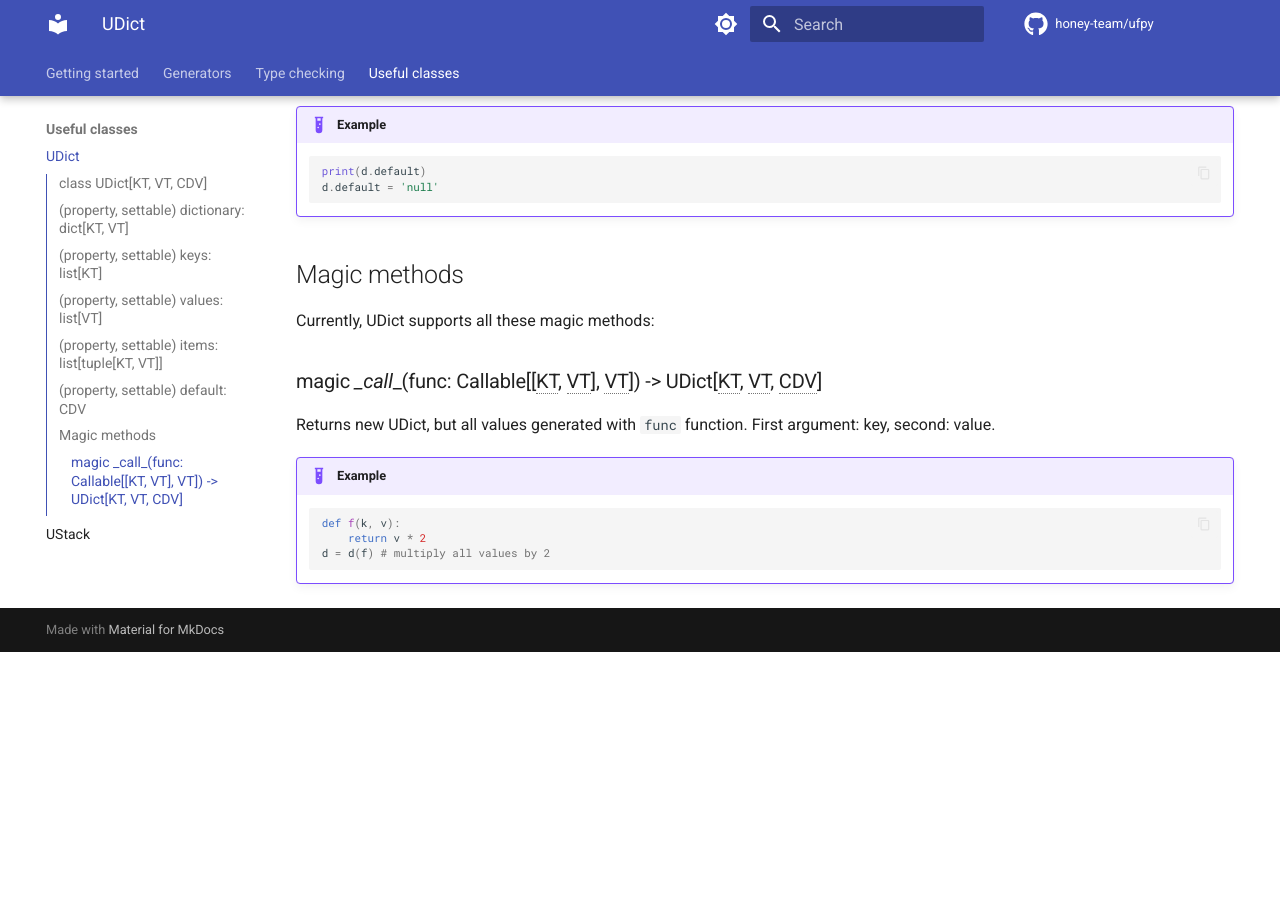
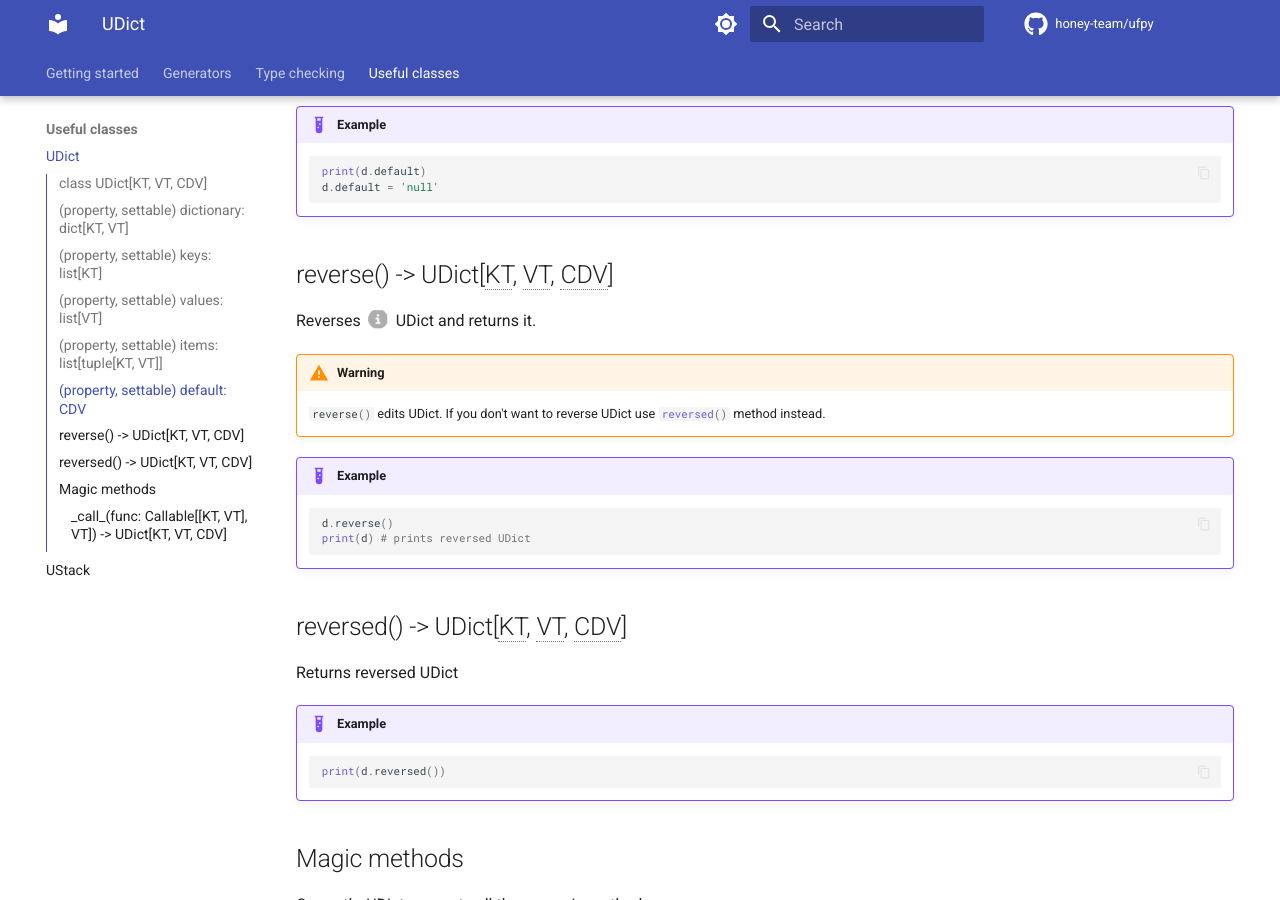
Before and after one commit to honey-team/ufpy, an MkDocs documentation site: the page built from docs/useful_classes/udict.md, in a window 1280 px wide and 900 px high, scrolled down 2684 px. Built offline with MkDocs 1.6.1 and Material for MkDocs 9.7.7, drawn with Linux system fonts in a browser that asks for light colours; comment, search, counter and statistics services are not loaded; before the commit the page ends 3336 px from its top, so only the background shows below that.

Commit message:
UDict: Add reverse() and reversed()

````diff
--- a/docs/useful_classes/udict.md
+++ b/docs/useful_classes/udict.md
@@ -7,7 +7,7 @@
 
 # `UDict` class
 
-!!! note
+!!! note "UDict as generic"
     You can use `UDict` as `Generic`, because of it, there are 3 `TypeVar`s: KT, VT, CDV.
 
     KT and VT is key type and value type. In inbuilt `dict` there are KT and VT type vars.
@@ -125,11 +125,37 @@
     d.default = 'null'
     ```
 
+## reverse() -> UDict[KT, VT, CDV]
+
+Reverses (1) UDict and returns it.
+{ .annotate }
+
+1. Reverse UDict = reverse keys and values
+   `#!python u{'hello': 1, 'hi': 2}` -> `#!python u{'hi': 2, 'hello': 1}` (reversed)
+
+!!! warning
+    `#!python reverse()` edits UDict. If you don't want to reverse UDict use `#!python reversed()` method instead.
+
+!!! example
+    ```python
+    d.reverse()
+    print(d) # prints reversed UDict
+    ```
+
+## reversed() -> UDict[KT, VT, CDV]
+
+Returns reversed UDict
+
+!!! example
+    ```python
+    print(d.reversed())
+    ```
+
 ## Magic methods
 
 Currently, UDict supports all these magic methods:
 
-### magic   _\_call__(func: Callable[[KT, VT], VT]) -> UDict[KT, VT, CDV]
+### _\_call__(func: Callable[[KT, VT], VT]) -> UDict[KT, VT, CDV]
 
 Returns new UDict, but all values generated with `func` function. First argument: key, second: value.
 
````
